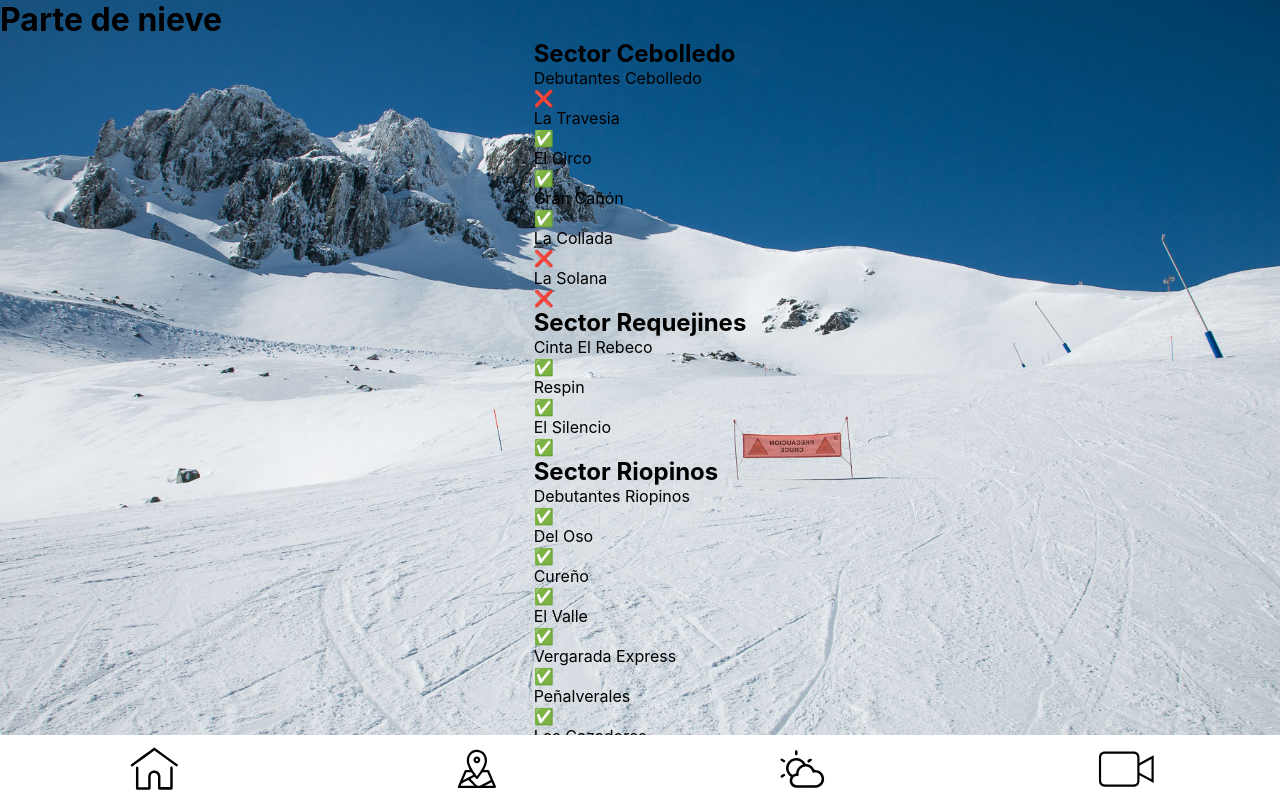
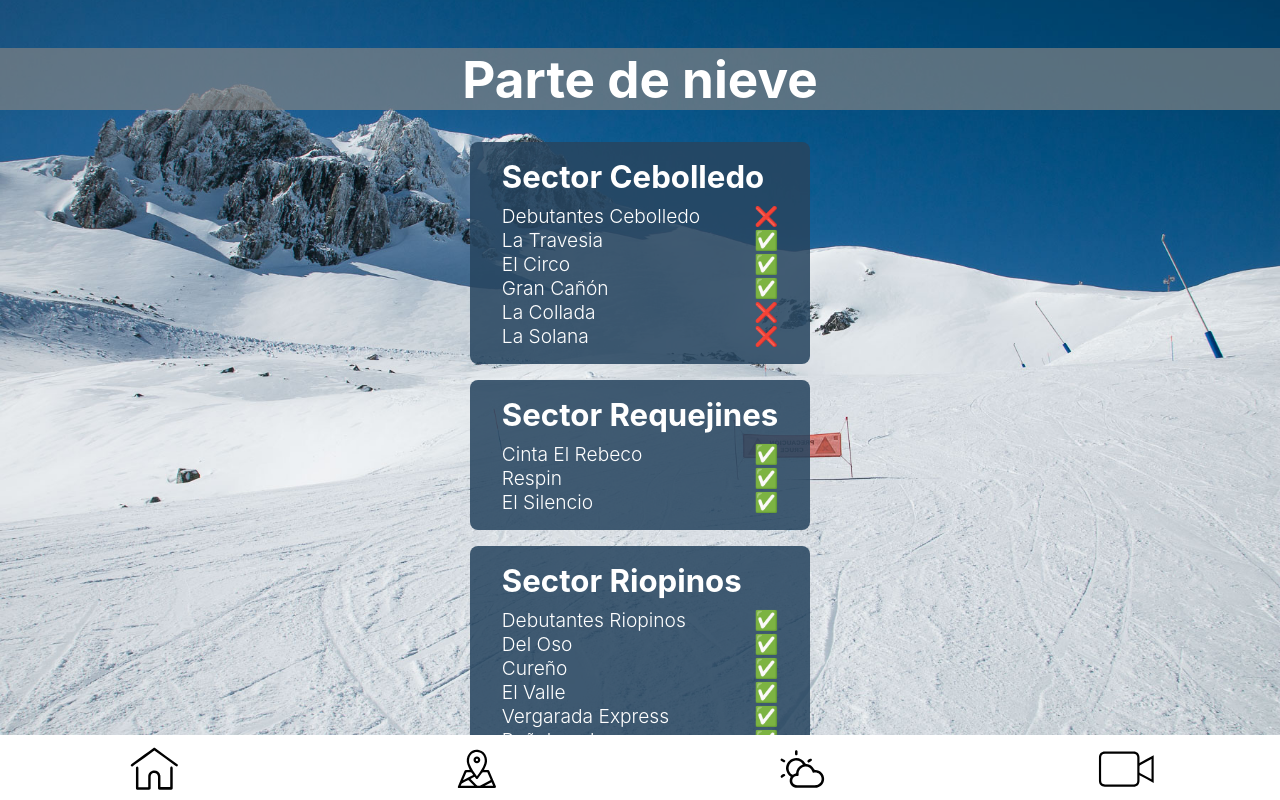
Before and after one commit to PabloReca/SanIsidroWeb, a plain HTML site: page slopes.html in a window 1280 px wide. Drawn offline with Linux system fonts and the light colour scheme.

Commit message:
mejorar estilos de parte de nieve

```diff
--- a/components/Slopes.js
+++ b/components/Slopes.js
@@ -55,5 +55,5 @@ function createHTMLSectors(sectors) {
 }
 
 export function initializeSlopes() {
-    document.querySelector('#weather-group').innerHTML = createHTMLSectors(sectors);
+    document.querySelector('#slope-group').innerHTML = createHTMLSectors(sectors);
 }
--- a/slopes.html
+++ b/slopes.html
@@ -7,13 +7,14 @@
     <meta http-equiv="X-UA-Compatible" content="ie=edge">
     <title>Document</title>
     <link rel="stylesheet" href="styles/global.css">
+    <link rel="stylesheet" href="styles/slopes.css">
 </head>
 <body>
-<header class="title-container">
+<header class="title">
     <h1>Parte de nieve</h1>
 </header>
 <main>
-    <div id="weather-group"></div>
+    <div id="slope-group"></div>
 </main>
 <nav id="mobile-nav"></nav>
 
--- a/styles/global.css
+++ b/styles/global.css
@@ -6,6 +6,7 @@ body {
     background-position: left;
     background-attachment: fixed;
     font-family: 'Inter', sans-serif;
+    color: white;
 }
 
 body, main, header, h1, h2, h3, h4, h5, h6, p, ul, li, button {
--- a/styles/index.css
+++ b/styles/index.css
@@ -12,7 +12,6 @@
     display: flex;
     flex-direction: row;
     gap: 3rem;
-    color: white;
 }
 
 .title{
@@ -22,10 +21,10 @@
 
 h1{
     font-weight: 800;
-    font-size: 3em;
+    font-size: 4rem;
 }
 
 h3{
     font-weight: 400;
-    font-size: 1.5em;
+    font-size: 1.5rem;
 }
--- /dev/null
+++ b/styles/slopes.css
@@ -0,0 +1,34 @@
+.slope {
+    display: flex;
+    flex-direction: row;
+    justify-content: space-between;
+}
+
+.card-title {
+    font-size: 1.3rem;
+    margin-bottom: 0.5rem;
+}
+
+.slope {
+    font-size: 1.2rem;
+    font-weight: 300;
+}
+
+.sector-card {
+    background-color: rgba(40, 69, 96, 0.87);
+    padding: 1rem 2rem;
+    border-radius: 0.5rem;
+}
+
+
+#slope-group {
+    display: flex;
+    flex-direction: column;
+    gap: 1rem;
+    margin-top: 2rem;
+}
+
+.title {
+    margin-top: 3rem;
+    font-size: 1.6rem;
+}
```
